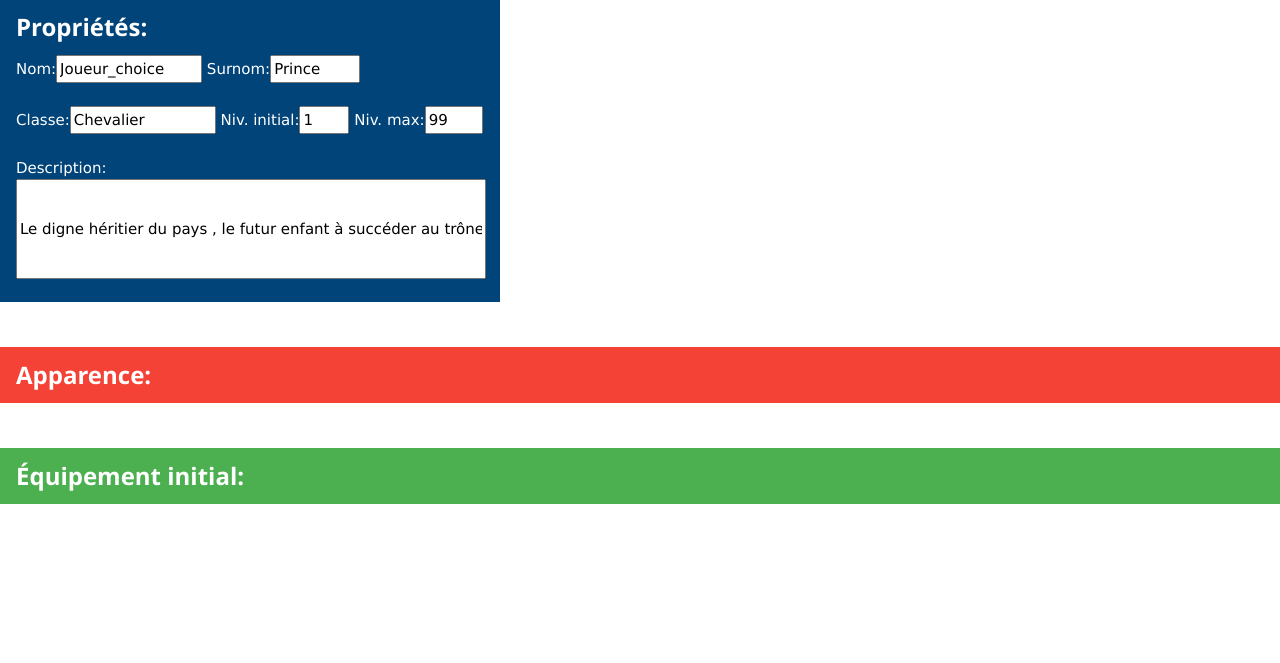
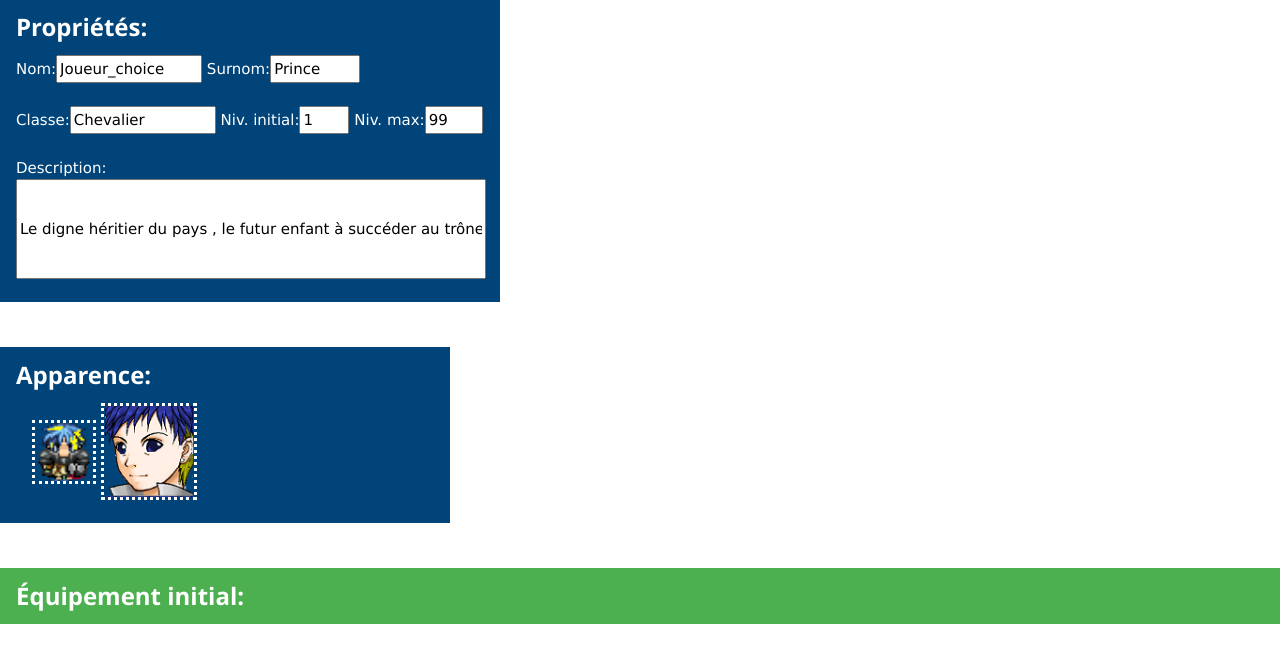
Before and after one commit to Nassium/Test, a PHP site: page /Personnages/Dissidious/Wesley.php in a window 1280 px wide. Shown: the part 69-732 px from the top of the page. Run offline with PHP 8.4, Linux system fonts and the light colour scheme.

Commit message:
Rajout encadré du Perso Wesley dans sa page dans Apparence

```diff
--- a/Personnages/Dissidious/Wesley.php
+++ b/Personnages/Dissidious/Wesley.php
@@ -18,8 +18,14 @@
 		<br><br>
 	</div>
 	<br><br>
-	<div class="w3-container w3-red">
+	<div class="w3-container w3-red" style="background-color: #004479!important;width: 450px;">
 		<h3><b> Apparence: </b></h3>
+		<div class="w3-row">
+			<div class="w3-half w3-container">
+				<img src="/img/Wesley_1.png" style="width:64px;border-style:dotted;">
+				<img src="/img/WC_2_Young_1.png" style="width:96px;border-style:dotted;">
+			</div>
+		</div><br>
 	</div>
 	<br><br>
 	<div class="w3-container w3-green">
```
Also changed, not shown: img/WC_2_Young_1.png (added), img/Wesley_1.png (added). Lines whose indentation alone changed are shown as unchanged.
